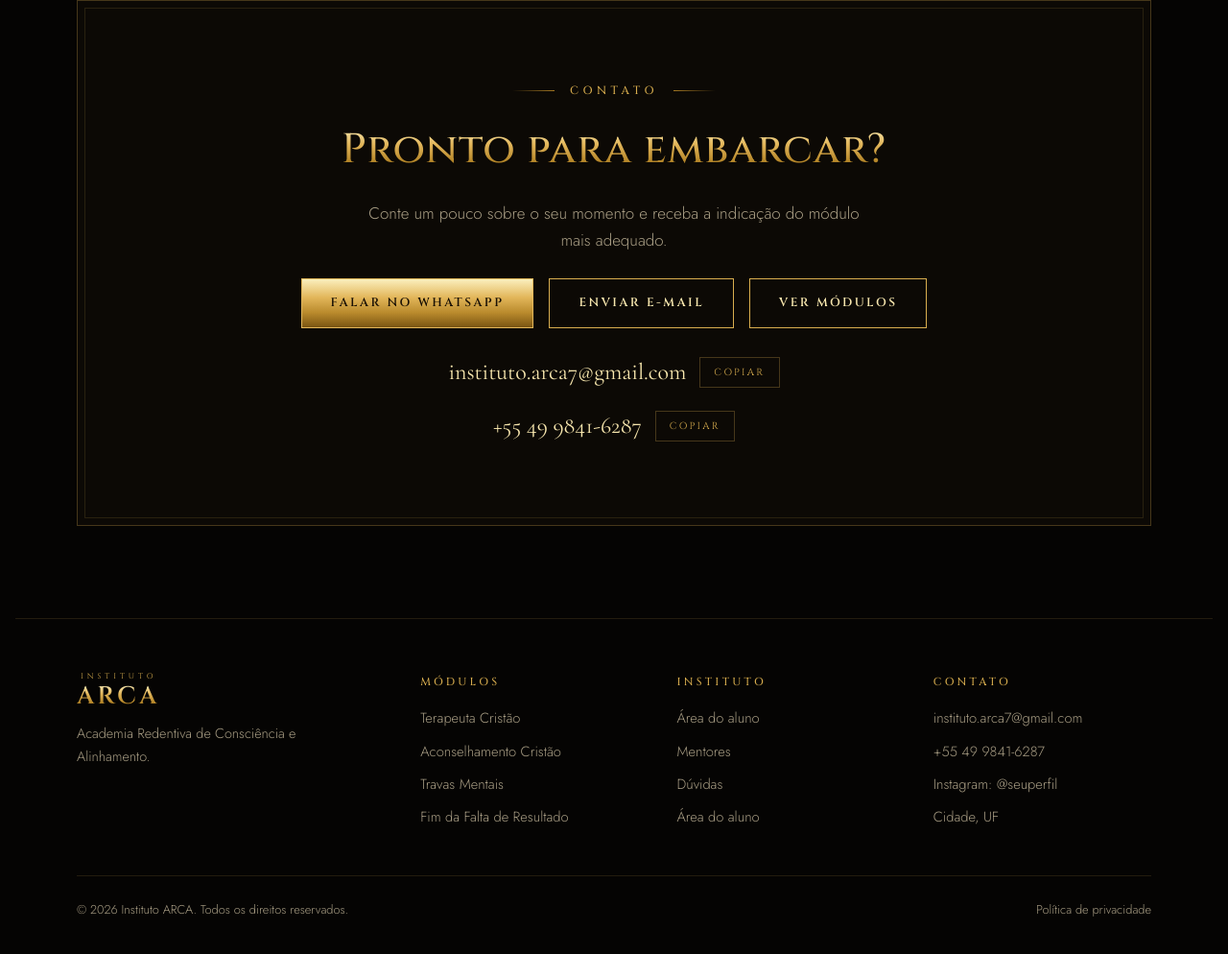
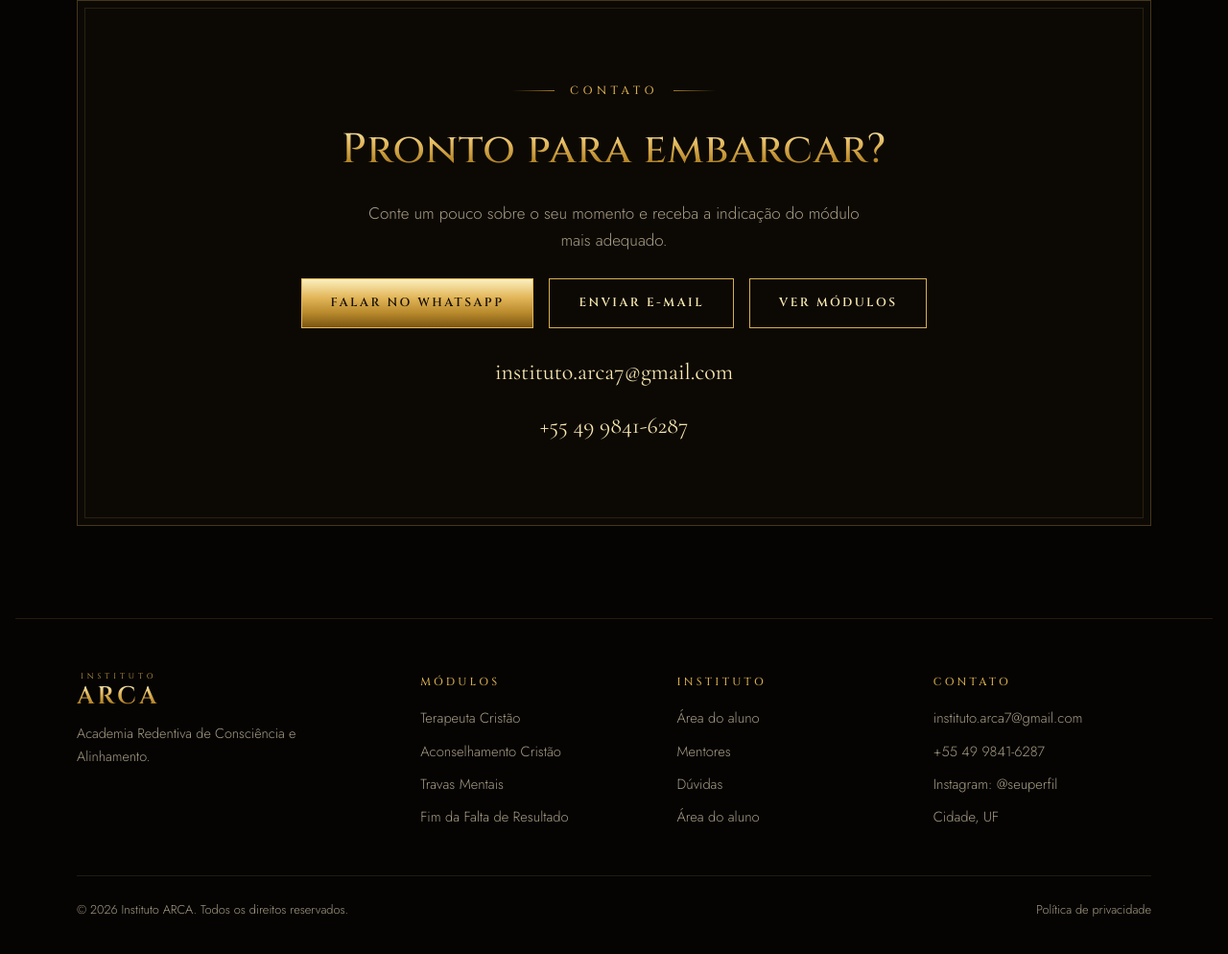
Before and after one commit to vitoritj2-hue/Instituto-Arca, a plain HTML site: page index.html in a window 1280 px wide. Shown: the part 6741-7735 px from the top of the page at 96% size. Drawn offline with nearby package versions, Linux system fonts and the light colour scheme.

Commit message:
Remove botões Copiar do contato

```diff
--- a/index.html
+++ b/index.html
@@ -571,12 +571,10 @@ footer { border-top: 1px solid var(--line-soft); padding-block: 56px 40px; }
         <a class="btn ghost" href="#programas">Ver módulos</a>
       </div>
       <div class="mail">
-        <span id="mail-text">instituto.arca7@gmail.com</span>
-        <button type="button" class="copy-btn" id="copy-mail">Copiar</button>
+        <a href="mailto:instituto.arca7@gmail.com" id="mail-text">instituto.arca7@gmail.com</a>
       </div>
       <div class="mail">
-        <span id="phone-text">+55 49 9841-6287</span>
-        <button type="button" class="copy-btn" id="copy-phone">Copiar</button>
+        <a href="https://wa.me/554998416287" target="_blank" rel="noopener" id="phone-text">+55 49 9841-6287</a>
       </div>
     </div>
   </section>
```
